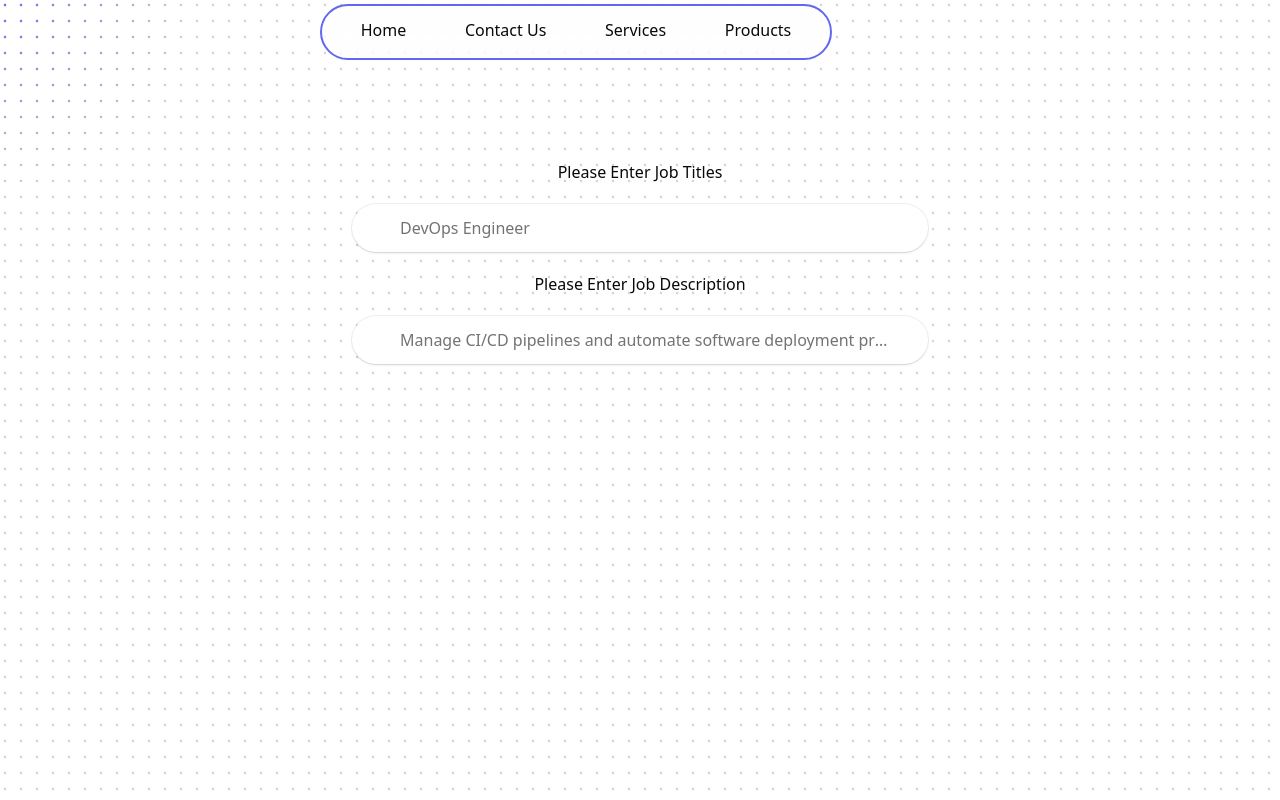
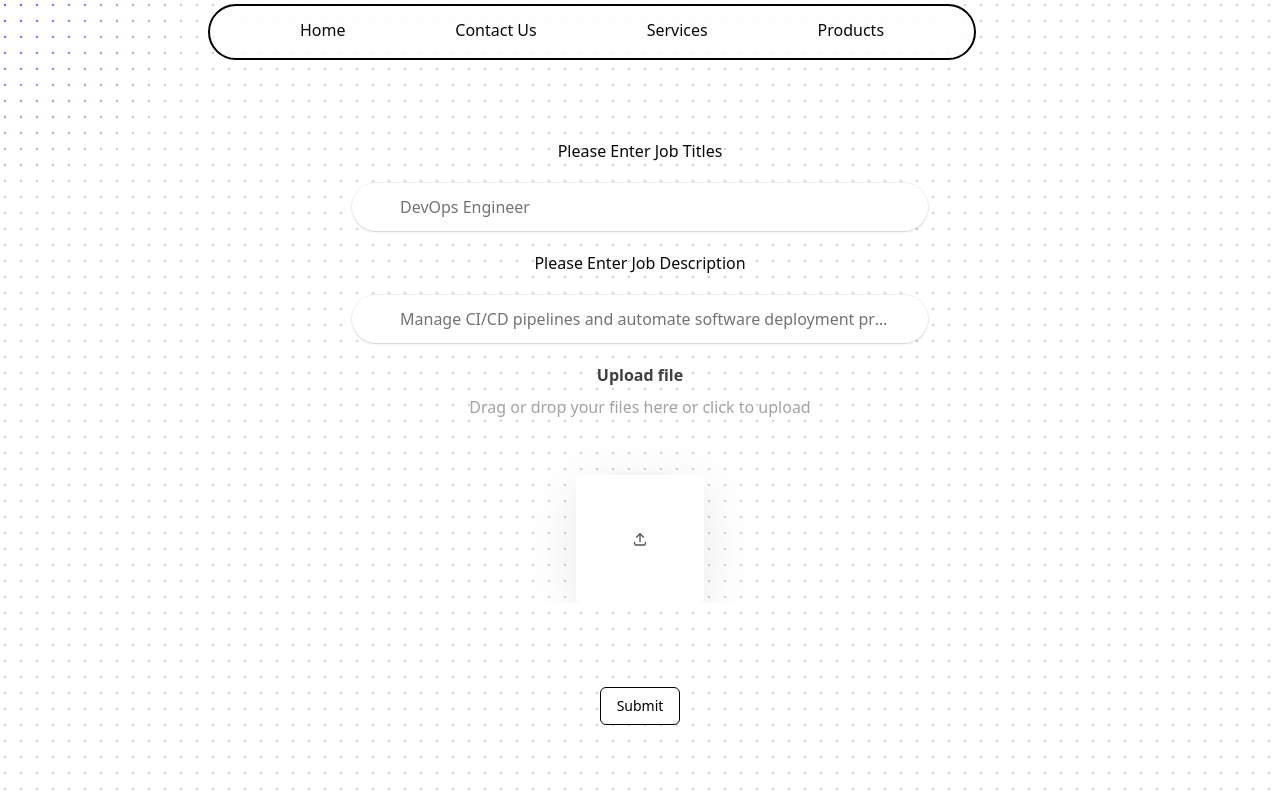
Before and after one commit to Denyme24/Resume-Review, a Next.js app: page /getstarted in a window 1280 px wide. Built offline with nearby package versions, Linux system fonts and the light colour scheme.

Commit message:
add upload icon

```diff
--- a/app/getstarted/page.tsx
+++ b/app/getstarted/page.tsx
@@ -2,12 +2,13 @@
 import Navbar from "@/components/navbar";
 import { HeroHighlight } from "@/components/ui/hero-highlight";
 import { Placeholders } from "@/components/placeholder";
+
 const page = () => {
   return (
     <>
       <Navbar />
       <HeroHighlight>
-        <div className="input-field mt-[-30vh]  ">
+        <div className="input-field md:mt-[8vh]">
           <Placeholders />
         </div>
       </HeroHighlight>
--- a/app/globals.css
+++ b/app/globals.css
@@ -72,3 +72,20 @@
     @apply bg-background text-foreground;
   }
 }
+/* Add this to your global CSS file */
+.custom-scrollbar::-webkit-scrollbar {
+  width: 8px;
+}
+
+.custom-scrollbar::-webkit-scrollbar-track {
+  background: #f1f1f1; /* Light background for the scrollbar track */
+}
+
+.custom-scrollbar::-webkit-scrollbar-thumb {
+  background: #888; /* Darker background for the scrollbar thumb */
+  border-radius: 4px;
+}
+
+.custom-scrollbar::-webkit-scrollbar-thumb:hover {
+  background: #555; /* Darker background on hover */
+}
--- /dev/null
+++ b/components/file.tsx
@@ -0,0 +1,19 @@
+"use client";
+import React from "react";
+import { FileUpload } from "@/components/ui/file-upload";
+
+export function FileUploadDemo() {
+  //   const [files, setFiles] = useState<File[]>([]);
+  //   const handleFileUpload = (files: File[]) => {
+  //     setFiles(files);
+  //     console.log(files);
+  //   };
+
+  return (
+    <div className="w-full max-w-4xl mx-auto min-h-96   dark:bg-black border-neutral-200 dark:border-neutral-800 rounded-lg">
+      <FileUpload />
+    </div>
+  );
+}
+
+// onChange={handleFileUpload
--- a/components/hero.tsx
+++ b/components/hero.tsx
@@ -31,19 +31,13 @@
           <div className="buttons flex gap-4 justify-center items-center">
             {/* button for get started */}
             <Link href={"/getstarted"}>
-              <button className="p-[3px] relative">
-                <div className="absolute inset-0 bg-gradient-to-r from-indigo-500 to-purple-500 rounded-lg" />
-                <div className="px-8 py-2  bg-black rounded-[6px]  relative group transition duration-200 text-white hover:bg-transparent">
-                  Get Started
-                </div>
-                {/* button for documentation -> not functional */}
+              <button className="px-6 py-3 rounded-md border border-black bg-white text-black text-sm hover:shadow-[4px_4px_0px_0px_rgba(0,0,0)] transition duration-200">
+                Get Started
               </button>
             </Link>
-            <button className="p-[3px] relative">
-              <div className="absolute inset-0 bg-gradient-to-r from-indigo-500 to-purple-500 rounded-lg" />
-              <div className="px-8 py-2  bg-black rounded-[6px]  relative group transition duration-200 text-white hover:bg-transparent">
-                Documentation
-              </div>
+            {/* button for documentation -> not functional */}
+            <button className="px-6 py-3 rounded-md border border-black bg-white text-black text-sm hover:shadow-[4px_4px_0px_0px_rgba(0,0,0)] transition duration-200">
+              Documentation
             </button>
           </div>
         </div>
--- a/components/navbar.tsx
+++ b/components/navbar.tsx
@@ -3,7 +3,7 @@
 const Navbar = () => {
   return (
     <>
-      <nav className="fixed top-0 right-[56vh] w-[40vw] h-[7vh] p-3 rounded-full border-[2px] bg-white/30 backdrop-blur-md mt-1 border-indigo-500 z-[1000]">
+      <nav className="fixed top-0 right-[38vh] w-[60vw] h-[7vh] p-3 rounded-full border-[2px] bg-white/30 backdrop-blur-md mt-1 border-black z-[1000]">
         <ul className="flex justify-evenly items-center gap-8 cursor-pointer">
           <Link href={"/"}>
             <li>Home</li>
--- a/components/placeholder.tsx
+++ b/components/placeholder.tsx
@@ -1,7 +1,7 @@
 "use client";
 import { useState } from "react";
 import { PlaceholdersAndVanishInput } from "@/components/ui/placeholders-and-vanish-input";
-
+import { FileUploadDemo } from "./file";
 export function Placeholders() {
   const placeholders = [
     "Full Stack Developer",
@@ -25,12 +25,13 @@
   const handlejobDesc = (e: React.ChangeEvent<HTMLInputElement>) => {
     setjobDesc(e.target.value);
   };
-//   const onSubmit = (e: React.FormEvent<HTMLFormElement>) => {
-//     e.preventDefault();
-//     console.log("submitted");
-//   };
+  //   const onSubmit = (e: React.FormEvent<HTMLFormElement>) => {
+  //     e.preventDefault();
+  //     console.log("submitted");
+  //   };
   return (
-    <div className="flex flex-col justify-center  items-center px-4 w-[70vw] gap-5">
+    // you can either make a form and operate on "onsubmit" action
+    <div className="flex flex-col justify-center  items-center  px-4 w-[70vw] gap-5 mt-6">
       <h2>Please Enter Job Titles</h2>
       <PlaceholdersAndVanishInput
         placeholders={placeholders}
@@ -41,6 +42,13 @@
         placeholders={placeholdersdesc}
         onChange={handlejobDesc}
       />
+      <FileUploadDemo />
+      <button
+        type="submit"
+        className="px-4 py-2 rounded-md border border-black bg-white text-black text-sm hover:shadow-[4px_4px_0px_0px_rgba(0,0,0)] transition duration-200 mt-[-10vh]"
+      >
+        Submit
+      </button>
     </div>
   );
 }
--- /dev/null
+++ b/components/ui/file-upload.tsx
@@ -0,0 +1,171 @@
+import { cn } from "@/lib/utils";
+import React, { useRef, useState } from "react";
+import { motion } from "framer-motion";
+import { IconUpload } from "@tabler/icons-react";
+import { useDropzone } from "react-dropzone";
+
+const mainVariant = {
+  initial: {
+    x: 0,
+    y: 0,
+  },
+  animate: {
+    x: 20,
+    y: -20,
+    opacity: 0.9,
+  },
+};
+
+const secondaryVariant = {
+  initial: {
+    opacity: 0,
+  },
+  animate: {
+    opacity: 1,
+  },
+};
+
+export const FileUpload = ({
+  onChange,
+}: {
+  onChange?: (files: File[]) => void;
+}) => {
+  const [files, setFiles] = useState<File[]>([]);
+  const fileInputRef = useRef<HTMLInputElement>(null);
+
+  const handleFileChange = (newFiles: File[]) => {
+    setFiles((prevFiles) => [...prevFiles, ...newFiles]);
+    onChange && onChange(newFiles);
+  };
+
+  const handleClick = () => {
+    fileInputRef.current?.click();
+  };
+
+  const { getRootProps, isDragActive } = useDropzone({
+    multiple: false,
+    noClick: true,
+    onDrop: handleFileChange,
+    onDropRejected: (error) => {
+      console.log(error);
+    },
+  });
+
+  return (
+    <div className="w-full" {...getRootProps()}>
+      <motion.div
+        onClick={handleClick}
+        whileHover="animate"
+        className="group/file block rounded-lg cursor-pointer w-full relative overflow-hidden"
+      >
+        <input
+          ref={fileInputRef}
+          id="file-upload-handle"
+          type="file"
+          multiple
+          onChange={(e) => handleFileChange(Array.from(e.target.files || []))}
+          className="hidden"
+        />
+        <div className="absolute inset-0 [mask-image:radial-gradient(ellipse_at_center,white,transparent)]"></div>
+        <div className="flex flex-col items-center justify-center">
+          <p className="relative z-20 font-sans font-bold text-neutral-700 dark:text-neutral-300 text-base">
+            Upload file
+          </p>
+          <p className="relative z-20 font-sans font-normal text-neutral-400 dark:text-neutral-400 text-base mt-2">
+            Drag or drop your files here or click to upload
+          </p>
+          <div className="relative w-full mt-10 max-w-xl mx-auto">
+            {files.length > 0 && (
+              <div className="max-h-[200px] overflow-y-auto custom-scrollbar">
+                {files.map((file, idx) => (
+                  <motion.div
+                    key={"file" + idx}
+                    layoutId={idx === 0 ? "file-upload" : "file-upload-" + idx}
+                    className={cn(
+                      "relative overflow-hidden z-40 bg-white dark:bg-neutral-900 flex flex-col items-start justify-start md:h-24 p-4 mt-4 w-full mx-auto rounded-md",
+                      "shadow-sm"
+                    )}
+                  >
+                    <div className="flex justify-between w-full items-center gap-4">
+                      <motion.p
+                        initial={{ opacity: 0 }}
+                        animate={{ opacity: 1 }}
+                        layout
+                        className="text-base text-neutral-700 dark:text-neutral-300 truncate max-w-xs"
+                      >
+                        {file.name}
+                      </motion.p>
+                      <motion.p
+                        initial={{ opacity: 0 }}
+                        animate={{ opacity: 1 }}
+                        layout
+                        className="rounded-lg px-2 py-1 w-fit flex-shrink-0 text-sm text-neutral-600 dark:bg-neutral-800 dark:text-white shadow-input"
+                      >
+                        {(file.size / (1024 * 1024)).toFixed(2)} MB
+                      </motion.p>
+                    </div>
+
+                    <div className="flex text-sm md:flex-row flex-col items-start md:items-center w-full mt-2 justify-between text-neutral-600 dark:text-neutral-400">
+                      <motion.p
+                        initial={{ opacity: 0 }}
+                        animate={{ opacity: 1 }}
+                        layout
+                        className="px-1 py-0.5 rounded-md bg-gray-100 dark:bg-neutral-800 "
+                      >
+                        {file.type}
+                      </motion.p>
+
+                      <motion.p
+                        initial={{ opacity: 0 }}
+                        animate={{ opacity: 1 }}
+                        layout
+                      >
+                        modified{" "}
+                        {new Date(file.lastModified).toLocaleDateString()}
+                      </motion.p>
+                    </div>
+                  </motion.div>
+                ))}
+              </div>
+            )}
+            {!files.length && (
+              <motion.div
+                layoutId="file-upload"
+                variants={mainVariant}
+                transition={{
+                  type: "spring",
+                  stiffness: 300,
+                  damping: 20,
+                }}
+                className={cn(
+                  "relative group-hover/file:shadow-2xl z-40 bg-white dark:bg-neutral-900 flex items-center justify-center h-32 mt-4 w-full max-w-[8rem] mx-auto rounded-md",
+                  "shadow-[0px_10px_50px_rgba(0,0,0,0.1)]"
+                )}
+              >
+                {isDragActive ? (
+                  <motion.p
+                    initial={{ opacity: 0 }}
+                    animate={{ opacity: 1 }}
+                    className="text-neutral-600 flex flex-col items-center"
+                  >
+                    Drop it
+                    <IconUpload className="h-4 w-4 text-neutral-600 dark:text-neutral-400" />
+                  </motion.p>
+                ) : (
+                  <IconUpload className="h-4 w-4 text-neutral-600 dark:text-neutral-300" />
+                )}
+              </motion.div>
+            )}
+
+            {!files.length && (
+              <motion.div
+                variants={secondaryVariant}
+                className="absolute opacity-0 border border-dashed border-sky-400 inset-0 z-30 bg-transparent flex items-center justify-center h-32 mt-4 w-full max-w-[8rem] mx-auto rounded-md"
+              ></motion.div>
+            )}
+          </div>
+        </div>
+      </motion.div>
+    </div>
+  );
+};
--- a/components/ui/hero-highlight.tsx
+++ b/components/ui/hero-highlight.tsx
@@ -29,7 +29,7 @@
   return (
     <div
       className={cn(
-        "relative h-[100vh] flex items-center bg-white dark:bg-black justify-center w-full group",
+        "relative min-h-[100vh] flex items-center bg-white dark:bg-black justify-center w-full group",
         containerClassName
       )}
       onMouseMove={handleMouseMove}
```
Also changed, not shown: components/ui/placeholders-and-vanish-input.tsx (+0 -37 lines).
